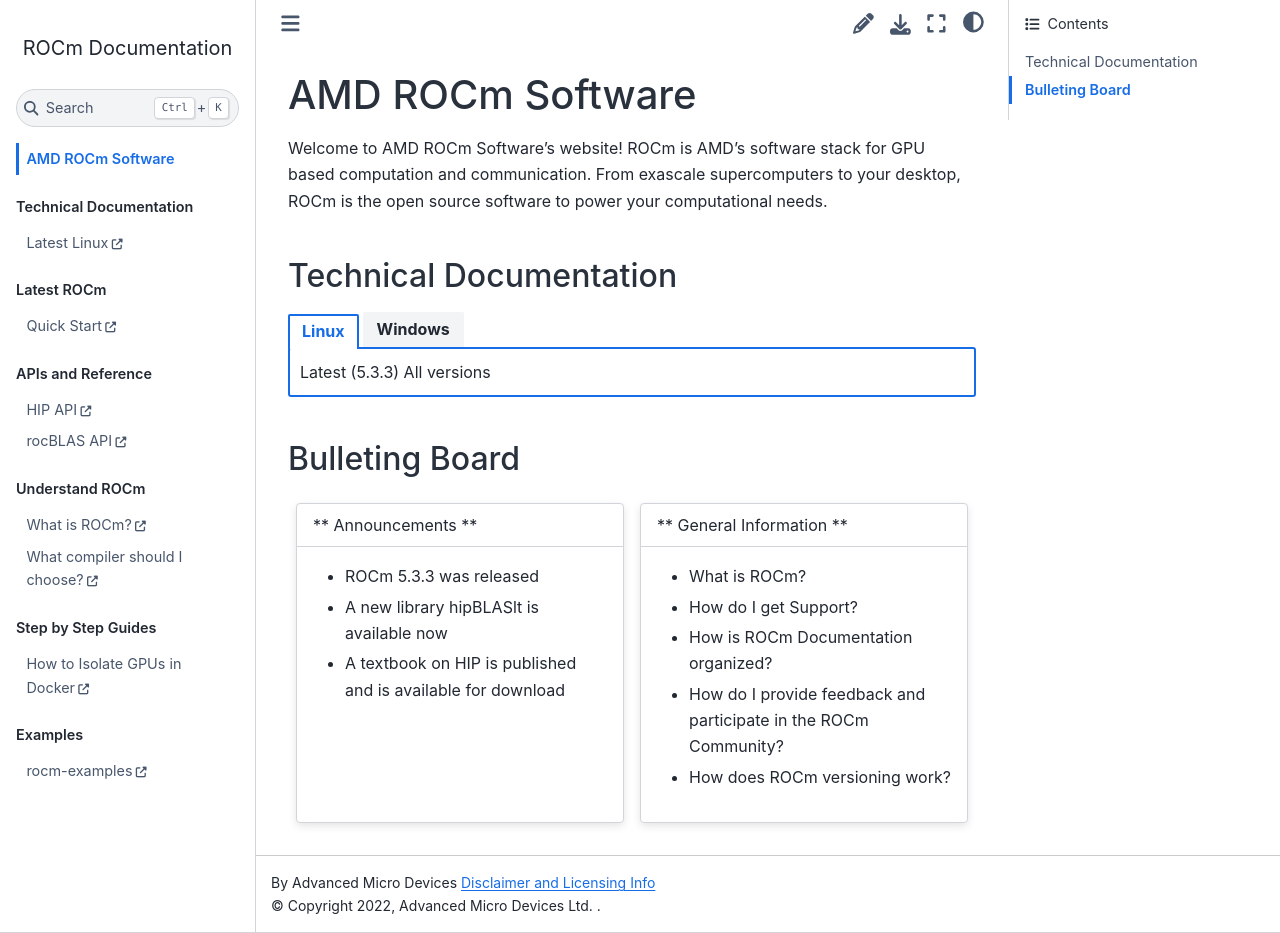
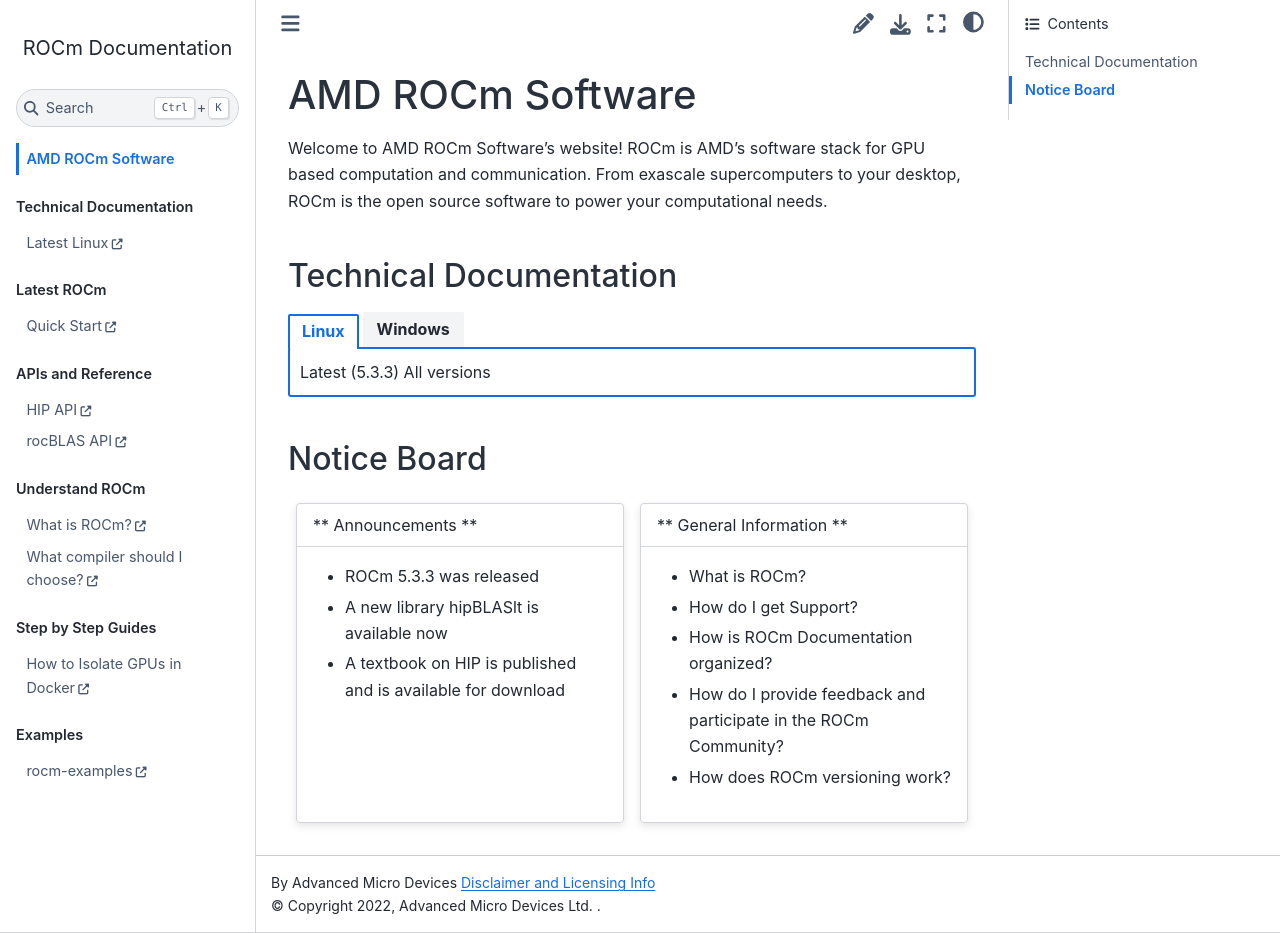
Before and after one commit to RadeonOpenCompute/ROCm_Documentation, a Sphinx documentation site: the page built from docs/index.md, in a window 1280 px wide and 933 px high. Built offline with Sphinx 7.4.7 and the Sphinx Book theme 1.1.4, drawn with Linux system fonts in a browser that asks for light colours.

Commit message:
Formatting

```diff
--- a/docs/index.md
+++ b/docs/index.md
@@ -18,7 +18,7 @@
 
 ::::
 
-## Bulleting Board
+## Notice Board
 
 ::::{grid} 1 1 2 2
 :class-container: rocm-doc-grid
```
